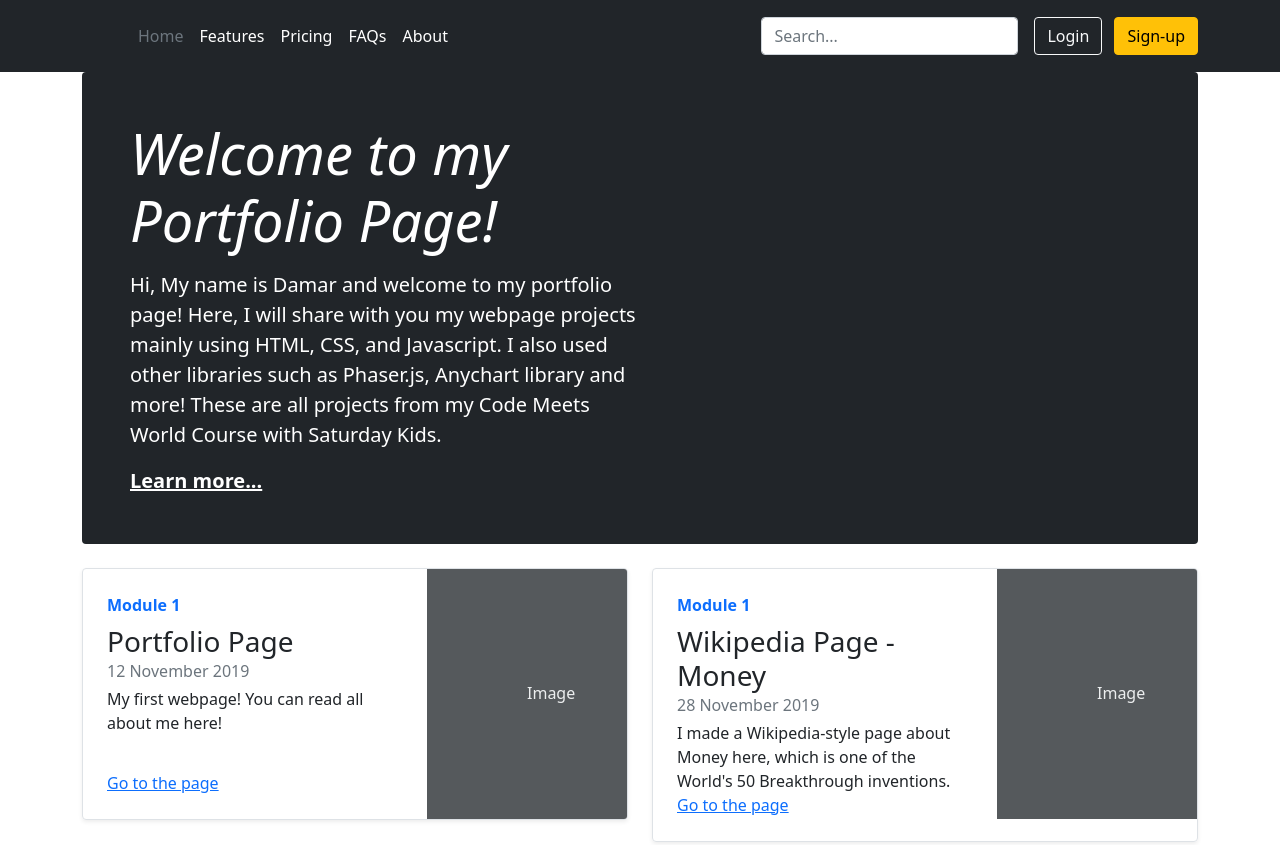
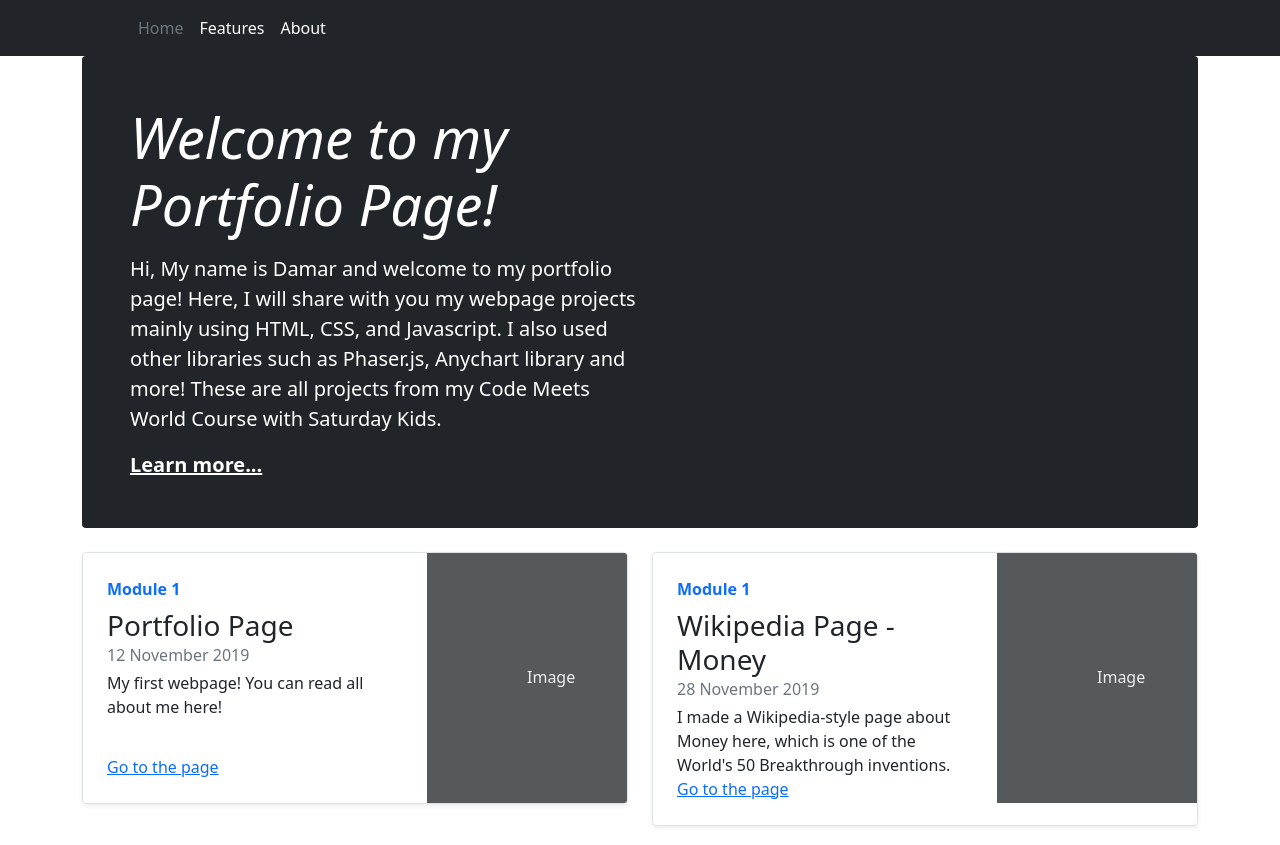
Before and after one commit to damar-sk/mybootstrapsite, a plain HTML site: page index.html in a window 1280 px wide. Shown: the top 845 px of the page. Drawn offline with nearby package versions, Linux system fonts and the light colour scheme.

Commit message:
Edited Header

```diff
--- a/index.html
+++ b/index.html
@@ -9,7 +9,7 @@
     <link href="style.css" rel="stylesheet" type="text/css" />
   </head>
   <body>
-    <header class="p-3 bg-dark text-white">
+    <header class="p-2 bg-dark text-white">
       <div class="container">
         <div class="d-flex flex-wrap align-items-center justify-content-center justify-content-lg-start">
           <a href="/" class="d-flex align-items-center mb-2 mb-lg-0 text-white text-decoration-none">
@@ -19,19 +19,8 @@
           <ul class="nav col-12 col-lg-auto me-lg-auto mb-2 justify-content-center mb-md-0">
             <li><a href="#" class="nav-link px-2 text-secondary">Home</a></li>
             <li><a href="#" class="nav-link px-2 text-white">Features</a></li>
-            <li><a href="#" class="nav-link px-2 text-white">Pricing</a></li>
-            <li><a href="#" class="nav-link px-2 text-white">FAQs</a></li>
             <li><a href="#" class="nav-link px-2 text-white">About</a></li>
           </ul>
-
-          <form class="col-12 col-lg-auto mb-3 mb-lg-0 me-lg-3">
-            <input type="search" class="form-control form-control-dark" placeholder="Search...">
-          </form>
-
-          <div class="text-end">
-            <button type="button" class="btn btn-outline-light me-2">Login</button>
-            <button type="button" class="btn btn-warning">Sign-up</button>
-          </div>
         </div>
       </div>
     </header>
@@ -89,7 +78,6 @@
           </div>
         </div>
       </div>
-    </div>
     <!-- Project 4 -->
       <div class="col-md-6">
         <div class="row g-0 border rounded overflow-hidden flex-md-row mb-4 shadow-sm h-md-250 position-relative">
@@ -105,7 +93,6 @@
           </div>
         </div>
       </div>
-    </div>
     <!-- Project 5 -->
       <div class="col-md-6">
         <div class="row g-0 border rounded overflow-hidden flex-md-row mb-4 shadow-sm h-md-250 position-relative">
```
